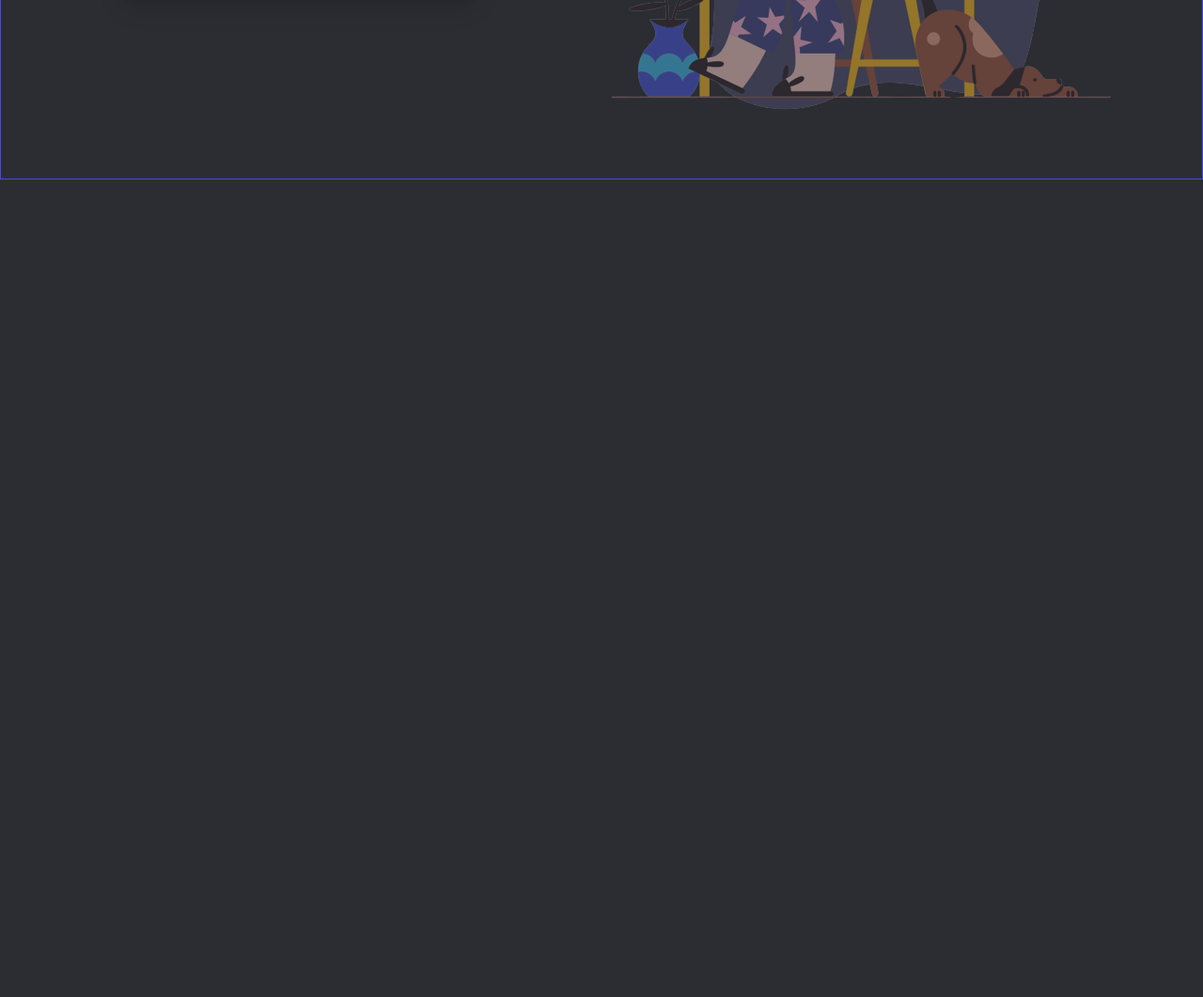
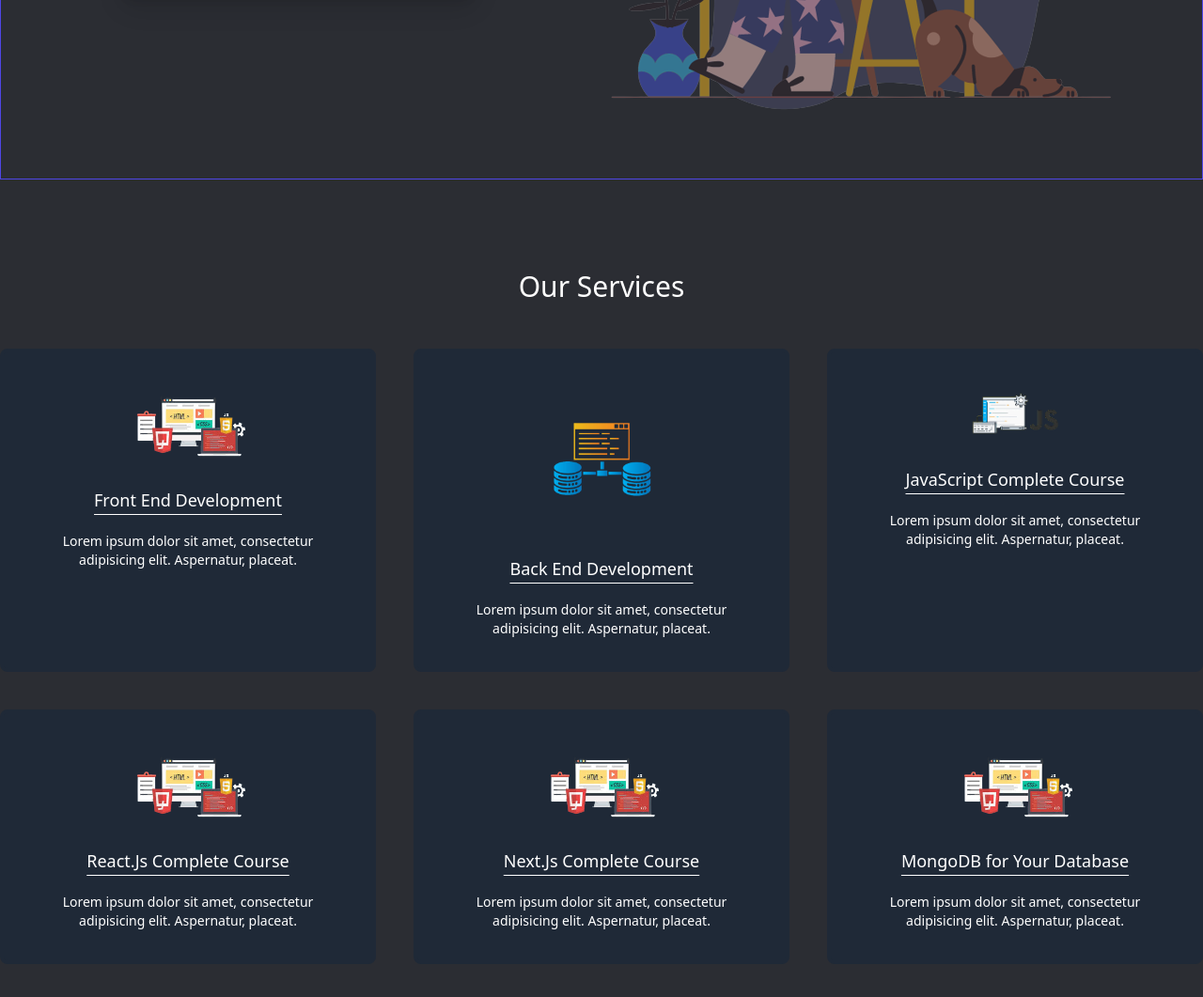
Before and after one commit to saiful963/first-tailwind-project, a website built with Vite: page index.html in a window 1280 px wide. Shown: the part 533-1594 px from the top of the page at 94% size. Before the commit the page ends 800 px from the top, so only its background shows below. Built offline with nearby package versions, Linux system fonts and the light colour scheme.

Commit message:
create main section

```diff
--- a/index.html
+++ b/index.html
@@ -9,7 +9,7 @@
   </head>
   <body class="bg-[#2B2D33]">
     <!-- navigation section -->
-    <nav class="bg-[#2B2D33] shadow-lg">
+    <nav class="bg-[#2B2D33] shadow-lg sticky top-0 z-50">
       <div class="container mx-auto">
         <div class="sm:flex justify-between items-center py-6">
           <div class="sm:mb-0 mb-4 text-center">
@@ -37,7 +37,7 @@
     <!-- navigation section end -->
 
     <!-- hero section -->
-    <section>
+    <header>
       <div
         class="container mx-auto border border-indigo-600 border-t-0 text-white sm:flex justify-around items-center text-center h-[80vh] px-10 pt-10"
       >
@@ -47,7 +47,7 @@
             Programing
           </h1>
           <button
-            class="bg-indigo-800 transition px-7 py-3 text-xl rounded-full shadow-xl hover:bg-indigo-950"
+            class="bg-indigo-800 transition px-7 py-3 text-sm md:text-xl rounded-full shadow-xl hover:bg-indigo-950"
           >
             Join: ITWindow-A Digital Agency
             <svg
@@ -71,7 +71,89 @@
           <img class="animate-pulse" src="images/hero-img.png" alt="" />
         </div>
       </div>
-    </section>
+    </header>
     <!-- hero section end -->
+    <!-- main section -->
+    <main class="container mx-auto">
+      <section class="my-24">
+        <h2 class="text-white text-3xl text-center mb-12">Our Services</h2>
+        <div class="grid md:grid-cols-2 lg:grid-cols-3 gap-10">
+          <div
+            class="bg-gray-800 p-8 rounded-lg text-center border-4 border-[#1F2937] hover:border-indigo-600 cursor-pointer"
+          >
+            <img class="w-1/2 mx-auto" src="/images/frontEnd.png" alt="" />
+            <h4 class="text-white text-lg underline underline-offset-8 my-5">
+              Front End Development
+            </h4>
+            <p class="text-white text-sm">
+              Lorem ipsum dolor sit amet, consectetur adipisicing elit.
+              Aspernatur, placeat.
+            </p>
+          </div>
+          <div
+            class="bg-gray-800 p-8 rounded-lg text-center border-4 border-[#1F2937] hover:border-indigo-600 cursor-pointer"
+          >
+            <img class="w-1/2 mx-auto" src="/images/backEnd.png" alt="" />
+            <h4 class="text-white text-lg underline underline-offset-8 my-5">
+              Back End Development
+            </h4>
+            <p class="text-white text-sm">
+              Lorem ipsum dolor sit amet, consectetur adipisicing elit.
+              Aspernatur, placeat.
+            </p>
+          </div>
+          <div
+            class="bg-gray-800 p-8 rounded-lg text-center border-4 border-[#1F2937] hover:border-indigo-600 cursor-pointer"
+          >
+            <img class="w-1/2 mx-auto" src="/images/javascript.png" alt="" />
+            <h4 class="text-white text-lg underline underline-offset-8 my-5">
+              JavaScript Complete Course
+            </h4>
+            <p class="text-white text-sm">
+              Lorem ipsum dolor sit amet, consectetur adipisicing elit.
+              Aspernatur, placeat.
+            </p>
+          </div>
+          <div
+            class="bg-gray-800 p-8 rounded-lg text-center border-4 border-[#1F2937] hover:border-indigo-600 cursor-pointer"
+          >
+            <img class="w-1/2 mx-auto" src="/images/frontEnd.png" alt="" />
+            <h4 class="text-white text-lg underline underline-offset-8 my-5">
+              React.Js Complete Course
+            </h4>
+            <p class="text-white text-sm">
+              Lorem ipsum dolor sit amet, consectetur adipisicing elit.
+              Aspernatur, placeat.
+            </p>
+          </div>
+          <div
+            class="bg-gray-800 p-8 rounded-lg text-center border-4 border-[#1F2937] hover:border-indigo-600 cursor-pointer"
+          >
+            <img class="w-1/2 mx-auto" src="/images/frontEnd.png" alt="" />
+            <h4 class="text-white text-lg underline underline-offset-8 my-5">
+              Next.Js Complete Course
+            </h4>
+            <p class="text-white text-sm">
+              Lorem ipsum dolor sit amet, consectetur adipisicing elit.
+              Aspernatur, placeat.
+            </p>
+          </div>
+          <div
+            class="bg-gray-800 p-8 rounded-lg text-center border-4 border-[#1F2937] hover:border-indigo-600 cursor-pointer"
+          >
+            <img class="w-1/2 mx-auto" src="/images/frontEnd.png" alt="" />
+            <h4 class="text-white text-lg underline underline-offset-8 my-5">
+              MongoDB for Your Database
+            </h4>
+            <p class="text-white text-sm">
+              Lorem ipsum dolor sit amet, consectetur adipisicing elit.
+              Aspernatur, placeat.
+            </p>
+          </div>
+        </div>
+      </section>
+    </main>
+
+    <!-- main section end -->
   </body>
 </html>
```
